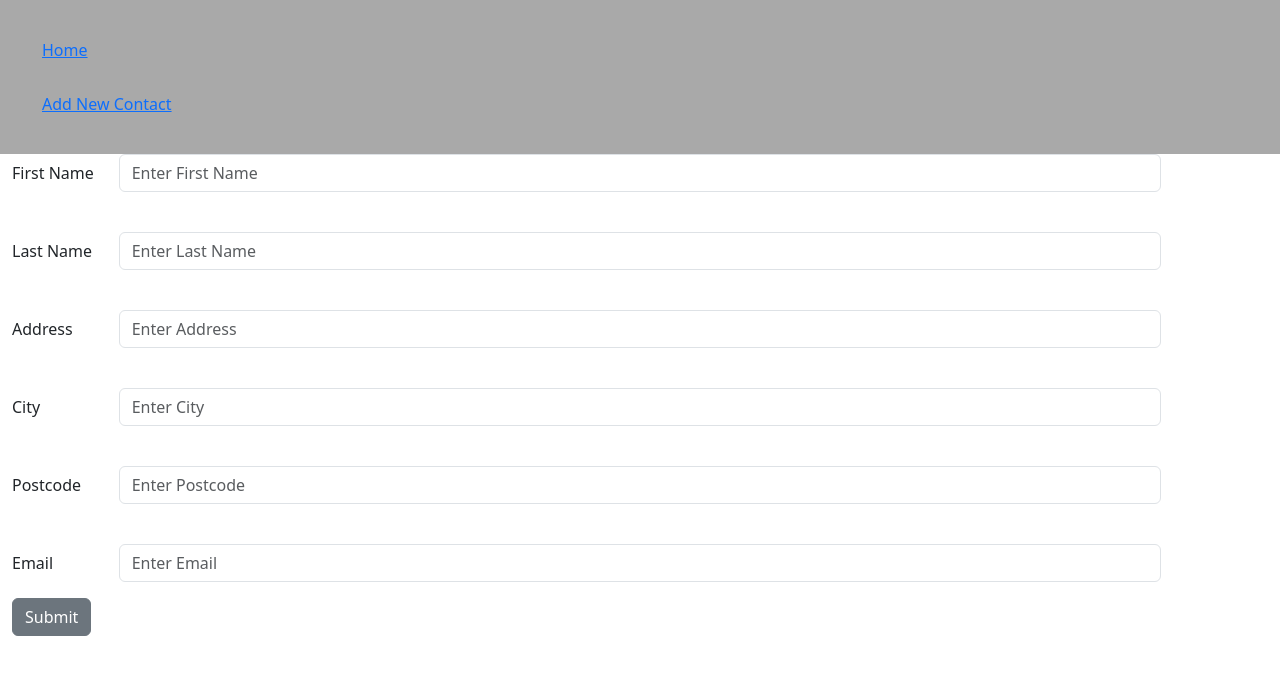
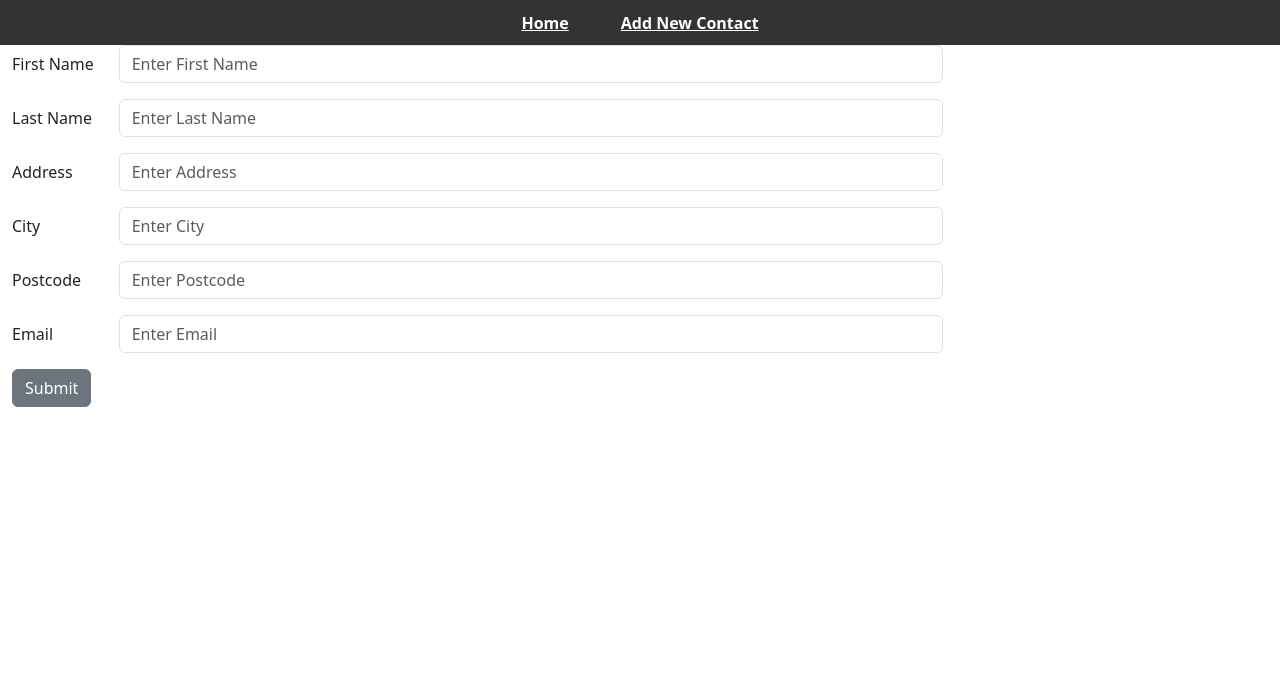
Before and after one commit to Kevin123-Repo/simpleWebApp, a React (Create React App) app in the folder frontend/: page /create in a window 1280 px wide. Shown: the top 674 px of the page. Built offline with nearby package versions, Linux system fonts and the light colour scheme.

Commit message:
Styling adjustents to app.css

```diff
--- a/frontend/src/App.css
+++ b/frontend/src/App.css
@@ -1,8 +1,94 @@
-.nav-link{
-position: sticky;
-padding: 15px;
-margin-top: 0px;
+.NavBar {
+  display: flex;
+  background-color: #333;
+
+  height: 45px;
+  justify-content: center;
+  align-items: center;
 }
-.navbar{
-  background-color: darkgray;
+.nav-link {
+  display: flex;
+  gap: 20px;
 }
+.nav-item {
+  color: white;
+  font-size: 16px;
+  font-weight: bold;
+  padding: 8px 16px;
+  border-radius: 5px;
+  transition: 1s ease-in-out;
+}
+.nav-item:hover {
+  background-color: yellow;
+  color: black;
+}
+.homepage {
+  text-align: center;
+  margin: 20px auto;
+  padding: 20px;
+  border: 2px solid #45ea28;
+  border-radius: 10px;
+  background-color: #21fb37;
+  width: 80%;
+}
+.filter-select {
+  display: flex;
+  justify-content: center;
+  width: 300px;
+  padding: 10px;
+  margin: 0 auto;
+  border-radius: 5px;
+}
+
+table {
+  width: 90%;
+  margin: 20px auto;
+  border-collapse: collapse;
+  text-align: left;
+}
+td {
+  padding: 10px;
+  border: 1px solid #ddd;
+}
+.table-container {
+  max-height: 400px;
+  overflow-y: auto;
+  background: white;
+  padding: 15px;
+  margin: 40px auto;
+  border-radius: 10px;
+  box-shadow: 0 4px 8px rgba(0, 0, 0, 0.1);
+  width: 85%;
+}
+
+.scrollable-container {
+  border-radius: 10px;
+  max-height: 400px; /* Set the height for scrolling */
+  overflow-y: auto; /* Allow vertical scrolling */
+  margin-top: 20px;
+  border: 1px solid #ddd; /* Optional: border around the scrollable container */
+}
+
+.items-container {
+  display: flex;
+  flex-direction: column;
+  gap: 10px;
+}
+
+.scrollable-element {
+  display: flex;
+  justify-content: space-between;
+  padding: 10px;
+  border: 1px solid #ddd;
+  border-radius: 5px;
+  background-color: #f9f9f9;
+}
+.button-group {
+  display: flex;
+  gap: 10px;
+  cursor: pointer;
+}
+input[type="text"],
+input[type="email"] {
+    width: calc(80% - 10px);
+}
--- a/frontend/src/App.js
+++ b/frontend/src/App.js
@@ -5,6 +5,8 @@ import AddContactsForm from "./Components/addContacts/addContactsForm";
 import HomePage from "./Components/Homepage";
 import EditForm from "./Components/editContacts/editForm";
 import "./App.css";
+
+
 
 function App() {
   return (
@@ -17,7 +19,6 @@ function App() {
         <Route path="/" element={<HomePage/>} />
           <Route path="/create" element={<AddContactsForm />} />
           <Route path="/edit/:contactId" element={<EditForm />} />
-
         </Routes>
       </div>
     </Router>
--- a/frontend/src/Components/Homepage.jsx
+++ b/frontend/src/Components/Homepage.jsx
@@ -2,11 +2,12 @@ import React from "react";
 import ContactsBoard from "./viewContacts/ContactsBoard"
 
 
+
 const HomePage = () => {
   return (
-    <div className="flex flex-col items-center justify-center min-h-screen bg-gray-100 p-6 text-center">
-      <h1 className="text-4xl font-bold text-gray-800 mb-4">Welcome to your Contacts Manager</h1>
-      <p className="text-lg text-gray-600 mb-6">
+    <div className="homepage">
+      <h1 className="homepage-heading">Welcome to your Contacts Manager</h1>
+      <p className="homepare-paragraph">
         Easily manage your contacts, add new addresses, and keep your address book organised.
       </p>
       <ContactsBoard />
--- a/frontend/src/Components/NavBar.jsx
+++ b/frontend/src/Components/NavBar.jsx
@@ -1,21 +1,18 @@
-import React, { useState } from 'react';
-import { Collapse, Navbar, NavbarToggler, Nav, NavLink, } from 'reactstrap';
-import { NavLink as Link } from 'react-router-dom'
-import AddContactsForm from "./addContacts/addContactsForm";
+import { Navbar, Nav, NavLink } from "reactstrap";
+import { NavLink as Link } from "react-router-dom";
+
 
 const NavBar = () => {
-
   return (
-    <div>
-      <Navbar className='NavBar'>
-
-        <Nav className="nav-link" navbar>
-          <NavLink><Link exact to="/">Home</Link></NavLink>
-          <NavLink><Link to="/create"> Add New Contact</Link></NavLink>
+    <div className="NavBar">
+      <Navbar>
+        <Nav className="nav-link">
+            <Link className="nav-item" exact to="/">Home</Link>
+            <Link to="/create" className="nav-item">Add New Contact</Link>
         </Nav>
-      </Navbar >
-    </div >
+      </Navbar>
+    </div>
   );
-}
+};
 
 export default NavBar;
--- a/frontend/src/Components/addContacts/addContactsForm.jsx
+++ b/frontend/src/Components/addContacts/addContactsForm.jsx
@@ -1,5 +1,6 @@
 import axios from "axios";
 import { useState } from "react";
+import { useNavigate } from "react-router-dom";
 import { Col, Button, Form, FormGroup, Label, Input } from "reactstrap";
 
 const AddContactsForm = ({ handleUpdate }) => {
@@ -9,6 +10,7 @@ const AddContactsForm = ({ handleUpdate }) => {
   const [city, setCity] = useState("");
   const [email, setEmail] = useState("");
   const [postcode, setPostcode] = useState("");
+  const navigate = useNavigate();
 
   const validateForm = () => {
     if (
@@ -25,9 +27,9 @@ const AddContactsForm = ({ handleUpdate }) => {
     return true;
   };
 
-  const handleSubmit = (e) => {
+  const handleSubmit = async (e) => {
     e.preventDefault();
-
+    //checking format
     if (validateForm()) {
       const dataToSend = {
         firstName: firstName,
@@ -37,7 +39,26 @@ const AddContactsForm = ({ handleUpdate }) => {
         city: city,
         postcode: postcode,
       };
-      axios
+      const response = await axios.get("http://localhost:8080/contacts");
+      const existingContacts = response.data;
+
+      // Check for match
+      const isDuplicate = existingContacts.find(
+        (contact) =>
+          contact.firstName === dataToSend.firstName &&
+          contact.lastName === dataToSend.lastName &&
+          contact.email === dataToSend.email &&
+          contact.address === dataToSend.address &&
+          contact.city === dataToSend.city &&
+          contact.postcode === dataToSend.postcode
+      );
+
+      if (isDuplicate) {
+        alert("This contact already exists!");
+        return;
+      }
+      //Posting new contact
+      await axios
         .post("http://localhost:8080/contacts", dataToSend)
         .then((response) => {
           console.log(response);
@@ -51,6 +72,7 @@ const AddContactsForm = ({ handleUpdate }) => {
       setFirstName("");
       setLastName("");
       setPostcode("");
+      navigate("/");
     }
   };
 
@@ -71,7 +93,6 @@ const AddContactsForm = ({ handleUpdate }) => {
           />
         </Col>
       </FormGroup>
-      <br />
       <FormGroup row>
         <Label for="lastName" sm={1}>
           Last Name
@@ -87,7 +108,6 @@ const AddContactsForm = ({ handleUpdate }) => {
           />
         </Col>
       </FormGroup>
-      <br />
       <FormGroup row>
         <Label for="address" sm={1}>
           Address
@@ -103,7 +123,6 @@ const AddContactsForm = ({ handleUpdate }) => {
           />
         </Col>
       </FormGroup>
-      <br />
       <FormGroup row>
         <Label for="city" sm={1}>
           City
@@ -119,7 +138,6 @@ const AddContactsForm = ({ handleUpdate }) => {
           />
         </Col>
       </FormGroup>
-      <br />
       <FormGroup row>
         <Label for="postcode" sm={1}>
           Postcode
@@ -135,7 +153,6 @@ const AddContactsForm = ({ handleUpdate }) => {
           />
         </Col>
       </FormGroup>
-      <br />
       <FormGroup row>
         <Label for="email" sm={1}>
           Email
--- a/frontend/src/Components/viewContacts/ContactsBoard.jsx
+++ b/frontend/src/Components/viewContacts/ContactsBoard.jsx
@@ -4,8 +4,6 @@ import { useNavigate, useLocation } from "react-router-dom";
 import { useEffect, useState } from "react";
 import { Container, Spinner, Alert, Input } from "reactstrap";
 import ContactsTable from "./ContactsTable";
-
-import "./contactsTable.css";
 
 const ContactsBoard = () => {
   const navigate = useNavigate();
@@ -64,6 +62,8 @@ const ContactsBoard = () => {
   };
 
   const handleDelete = (contactId) => {
+    const confimDelete = window.confirm("Are you sure you want to delete?")
+    if(!confimDelete)return;
     axios
       .delete(`http://localhost:8080/contacts/${contactId}`)
       .then(() => {
@@ -104,15 +104,16 @@ const ContactsBoard = () => {
   return (
     <Container className="board-div">
       <div className="row">
-        <div className="col-sm">
+        <div className="filter-select">
           <Input
             type="text"
             placeholder={`Search by ${selectedFilter}...`}
             value={searchQuery}
             onChange={handleSearchChange}
+            className="filter-select"
           />
         </div>
-        <div className="col-sm">
+        <div className="filter-select">
           <select
             value={selectedFilter}
             onChange={handleFilterChange}
--- a/frontend/src/Components/viewContacts/ContactsTable.jsx
+++ b/frontend/src/Components/viewContacts/ContactsTable.jsx
@@ -1,9 +1,10 @@
 import { Button } from "reactstrap";
 const ContactsTable = ({ data, handleDelete, handleNavigate }) => {
   return (
+    <div className="table-container">
     <table className="table">
-      <thead>
-        <tr>
+      <thead className="th">
+        <tr className="tr">
           <th>First Name</th>
           <th>Last Name</th>
           <th>Email</th>
@@ -21,8 +22,9 @@ const ContactsTable = ({ data, handleDelete, handleNavigate }) => {
             <td>{contact.address}</td>
             <td>{contact.city}</td>
             <td>{contact.postcode}</td>
-            <td>
+            <td className="button-group">
               <Button
+                className="button-delete"
                 color="danger"
                 size="sm"
                 onClick={() => handleDelete(contact._id)}
@@ -30,6 +32,7 @@ const ContactsTable = ({ data, handleDelete, handleNavigate }) => {
                 Delete
               </Button>
               <Button
+                className="button-edit"
                 color="warning"
                 size="sm"
                 onClick={() => {
@@ -39,11 +42,11 @@ const ContactsTable = ({ data, handleDelete, handleNavigate }) => {
                 Edit
               </Button>
             </td>
-            <td></td>
           </tr>
         ))}
       </tbody>
     </table>
+    </div>
   );
 };
 
--- a/frontend/src/Components/viewContacts/contactsTable.css
+++ /dev/null
@@ -1,37 +0,0 @@
-/* ContactsTable.css */
-table {
-    border-collapse: collapse;
-    width: 100%;
-}
-
-th, td {
-    border: 1px solid #ddd;
-    padding: 8px;
-    text-align: left;
-}
-
-tr {
-    border-bottom: 1px solid #ddd;
-}
-.scrollable-container {
-    border-radius: 10px;
-    max-height: 400px;  /* Set the height for scrolling */
-    overflow-y: auto;   /* Allow vertical scrolling */
-    margin-top: 20px;
-    border: 1px solid #ddd;  /* Optional: border around the scrollable container */
-}
-
-.items-container {
-    display: flex;
-    flex-direction: column;
-    gap: 10px;  /* Adds spacing between each item */
-}
-
-.scrollable-element {
-    display: flex;
-    justify-content: space-between;
-    padding: 10px;
-    border: 1px solid #ddd;
-    border-radius: 5px;
-    background-color: #f9f9f9;
-}
```
